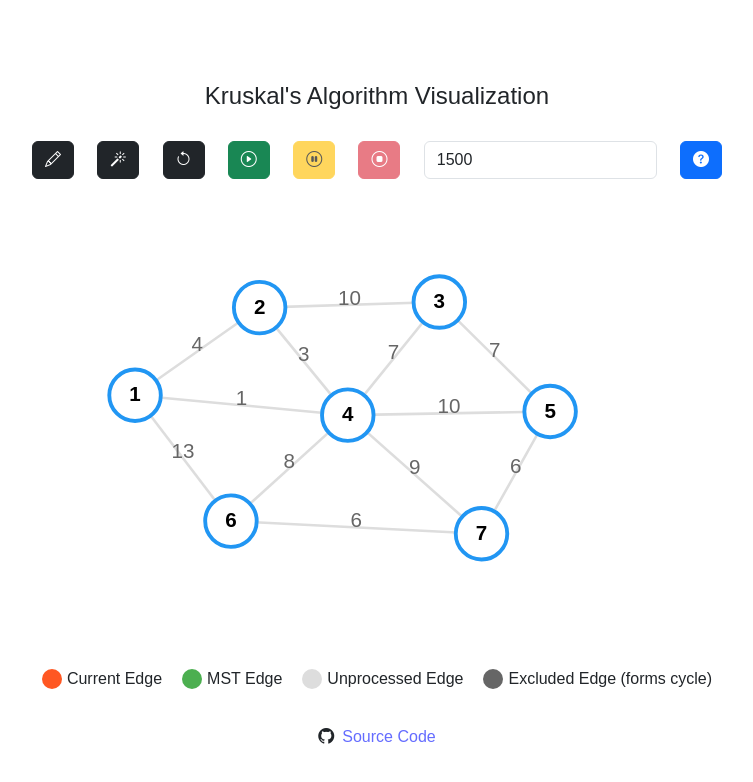
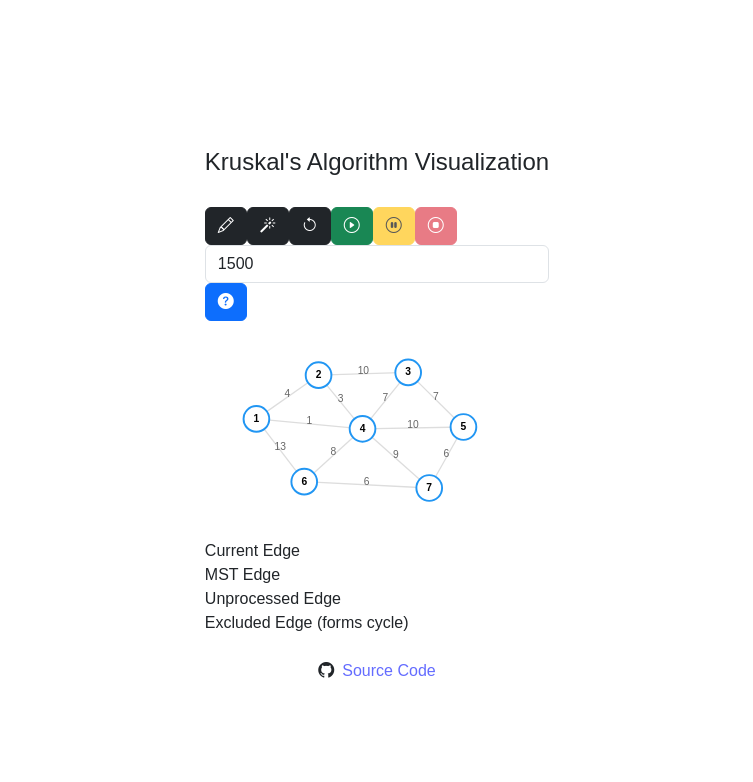
Before and after one commit to ArchontisKostis/algo-vis, a React (Vite) app in the folder app/: page / in a window 1280 px wide. Shown: the top 782 px of the page, without its empty margins (263-1016 px from the left). Built offline with nearby package versions, Linux system fonts and the light colour scheme.

Commit message:
remove css from App.css

```diff
--- a/app/src/App.css
+++ b/app/src/App.css
@@ -14,48 +14,3 @@
   padding: 2em 2em 0 2em;
   font-family: Arial, sans-serif;
 }
-
-.controls {
-  margin-bottom: 20px;
-  display: flex;
-  justify-content: space-between;
-    align-items: center;
-  gap: 10px;
-  width: 100%;
-}
-
-button {
-  font-size: 16px;
-  cursor: pointer;
-  background: #B82132;
-  color: white;
-  border: none;
-  border-radius: 4px;
-  height: 50%;
-}
-
-button:disabled {
-  background: #9a8080;
-  cursor: not-allowed;
-}
-
-.legend {
-  margin-top: 20px;
-  padding: 10px;
-  border-radius: 4px;
-  display: flex;
-  gap: 20px;
-}
-
-.legend div {
-  display: flex;
-  align-items: center;
-  gap: 5px;
-}
-
-.legend div span {
-  display: inline-block;
-  width: 20px;
-  height: 20px;
-  border-radius: 50%;
-}
```
